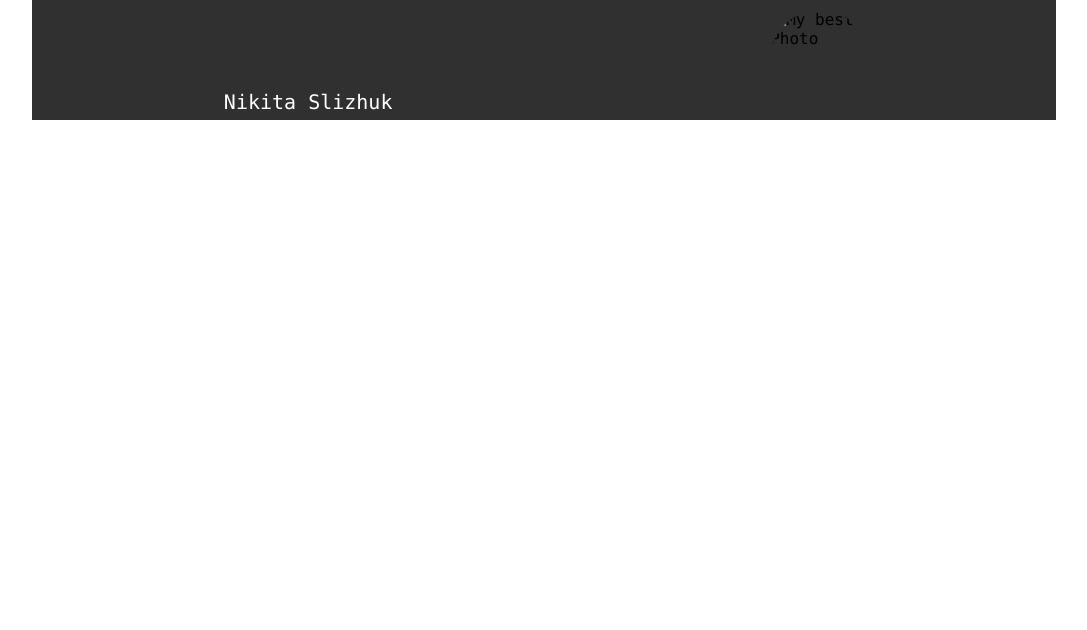
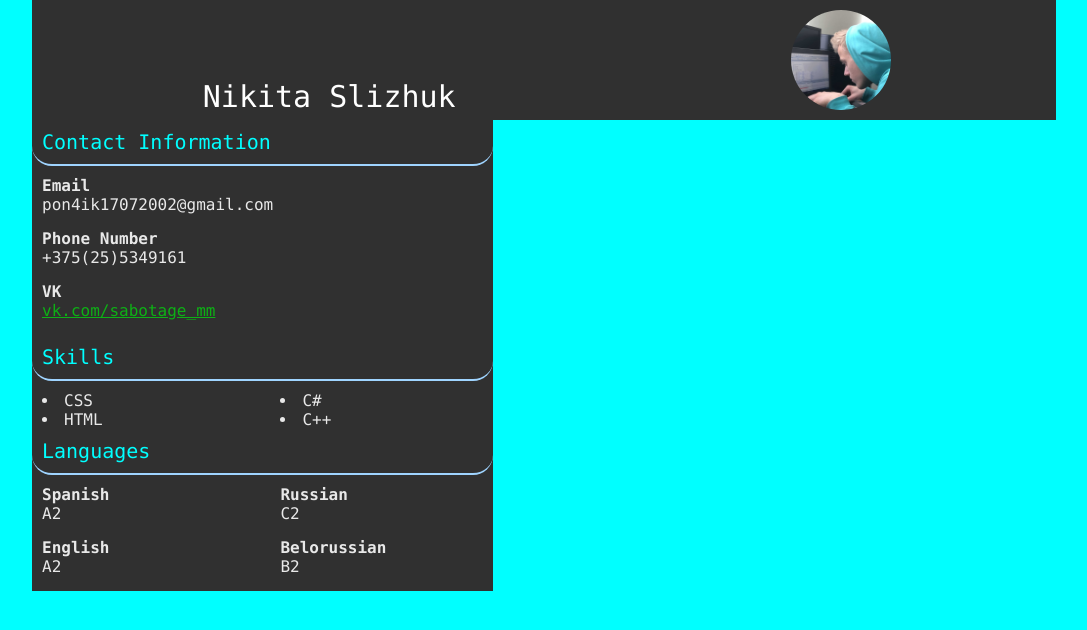
Before and after one commit to nikson1707/rsschool-cv, a plain HTML site: page index.html in a window 1280 px wide. Shown: the whole page, without its empty margins (96-1183 px from the left). Drawn offline with Linux system fonts and the light colour scheme.

Commit message:
feat: add left-section

```diff
--- a/index.html
+++ b/index.html
@@ -13,7 +13,50 @@
       </div>
     </header>
     <main>
+      <section class="left-section">
+        <article id="contacts">
+          <div class="title-of-li">Contact Information</div>
+            <ul>
+              <li class="name-of-element">Email</li>
+              <li>pon4ik17072002@gmail.com</li>
+              <li class="name-of-element">Phone Number</li>
+              <li>
+                +375(25)5349161
+              </li>
+              <li class="name-of-element">VK</li>
+              <li>
+                <a href="https://vk.com/sabotage_mm">vk.com/sabotage_mm</a>
+              </li>
+            </ul>
+        </article>
+        <article id ="skills">
+          <div class="title-of-li">Skills</div>
+          <ul>
+            <li>CSS</li>
+            <li>HTML</li>
+            <li>C#</li>
+            <li>C++</li>
+          </ul>
+        </article>
+        <article id = "languages">
+          <div class="title-of-li">Languages</div>
+          <ul>
+            <li class="name-of-element">Spanish</li>
+            <li>A2</li>
+            <li class="name-of-element">English</li>
+            <li>A2</li>
+            <li class="name-of-element">Russian</li>
+            <li>C2</li>
+            <li class="name-of-element">Belorussian</li>
+            <li>B2</li>
+          </ul>
+        </article>
+      </section>
+      <section class="right-section">
+        <article>
 
+        </article>
+      </section>
     </main>
   </body>
 </html>
--- a/style.css
+++ b/style.css
@@ -10,6 +10,15 @@ body{
   font-family: Consolas, Helvetica, sans-serif;
 }
 
+ul{
+  column-count: auto;
+}
+
+li{
+  display: list-item;
+  color: #fcfcfce7;
+}
+
 header{
   display: flex;
   flex-direction: row;
@@ -19,13 +28,49 @@ header{
   height:120px;
   background-color: rgb(48,48,48);
 }
+
+main{
+  display: flex;
+  flex-direction: row;
+}
+a:link{
+  color:#0abe13e7;
+}
+
+a:visited{
+  color: #0abe13e7;
+}
+
+.left-section li{
+  position: relative;
+  left: 10px;
+  list-style-position: inside;
+  list-style: none;
+}
+.left-section #contacts li:nth-child(2n),
+.left-section #languages li:nth-child(2n)
+{
+  padding-bottom: 15px;
+}
+
+.left-section #skills li{
+  list-style: inside;
+}
+
+.left-section #skills ul,
+.left-section #languages ul{
+  column-count: 2;
+}
+
 .my-name{
   align-self: flex-end;
   padding: 6px;
-  font-size: 20px;
+  font-size: 30px;
   font-style: normal;
   color:#ffffff;
+
 }
+
 .my-photo{
   width: 100px;
   height: 100px;
@@ -33,7 +78,26 @@ header{
   overflow: hidden;
 }
 
+.title-of-li{
+  padding: 10px;
+  margin-bottom: 10px;
+  font-weight: 500;
+  font-size: 20px;
+  border-bottom: 2px solid #9fd4ff;
+  border-bottom-left-radius: 20px ;
+  border-bottom-right-radius: 20px;
+  color: aqua;
+}
+
+.name-of-element{
+  font-weight: 700 ;
+}
+
 .left-section{
-  width:30%;
+  width:45%;
+
   background-color: rgb(48,48,48);
 }
+html{
+  background-color: aqua;
+}
```
Also changed, not shown: Photo.jpg (added).
